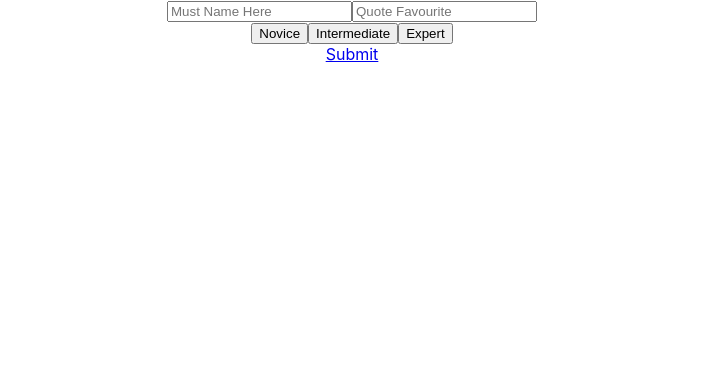
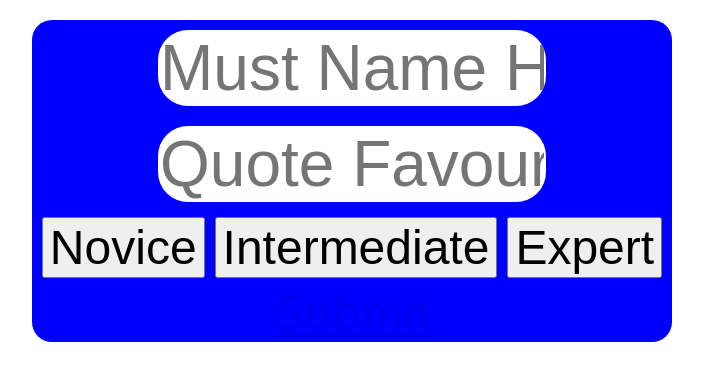
Before and after one commit to Asilo5/tantive-star-wars, a React (Create React App) app: page / in a window 1280 px wide. Shown: the top 380 px of the page, without its empty margins (288-991 px from the left). Built offline with nearby package versions, Linux system fonts and the light colour scheme.

Commit message:
Start with basic style for login

```diff
--- a/src/Components/Login/Login.scss
+++ b/src/Components/Login/Login.scss
@@ -0,0 +1,27 @@
+form {
+    background: blue;
+    width: 50%;
+    margin: 20px auto;
+    border-radius: 20px;
+    display: flex;
+    flex-direction: column;
+    input {
+        font-size: 4em;
+        margin: 10px auto;
+        border-radius: 30px;
+        width: 60%;
+        text-align: center;
+        border: none;
+        caret-color: red;
+        ::placeholder {
+           text-align: center;
+        }
+    }
+    button {
+        font-size: 3em;
+        margin: 5px;
+    }
+    .submit-btn {
+        font-size: 3em;
+    }
+}
```
